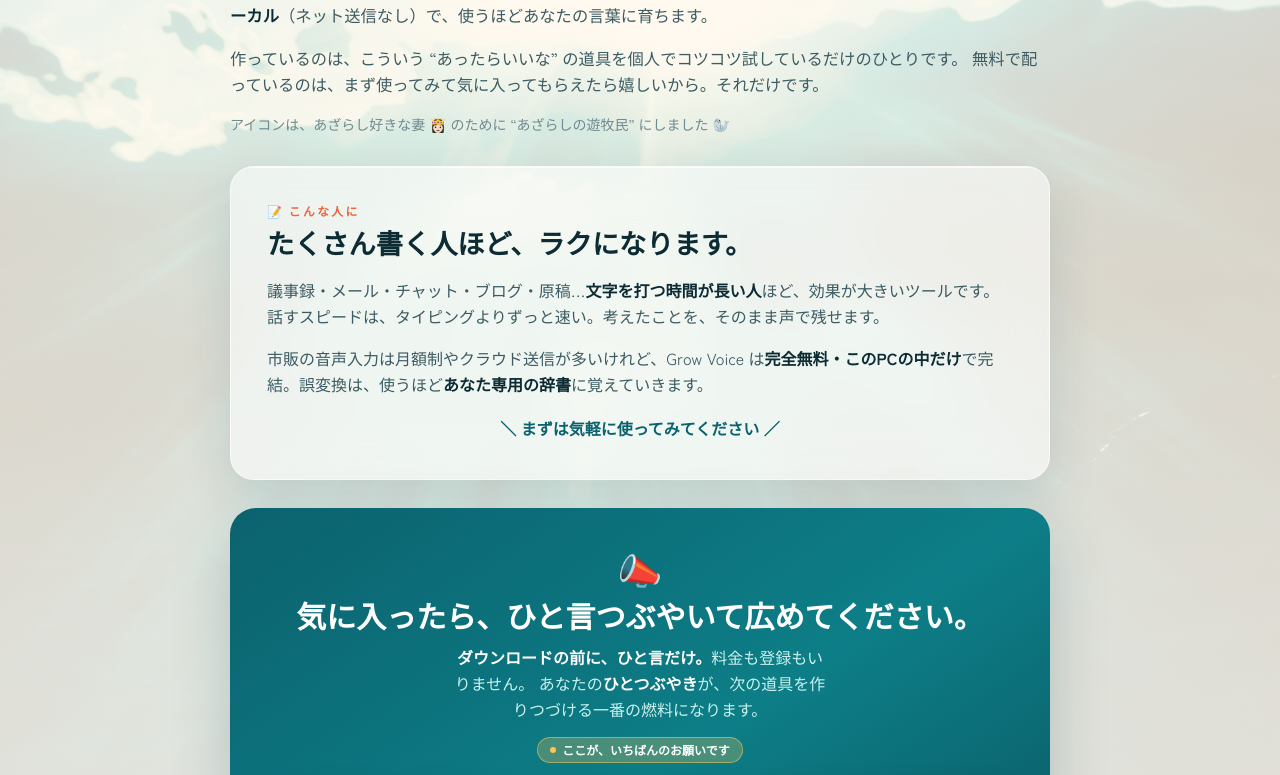
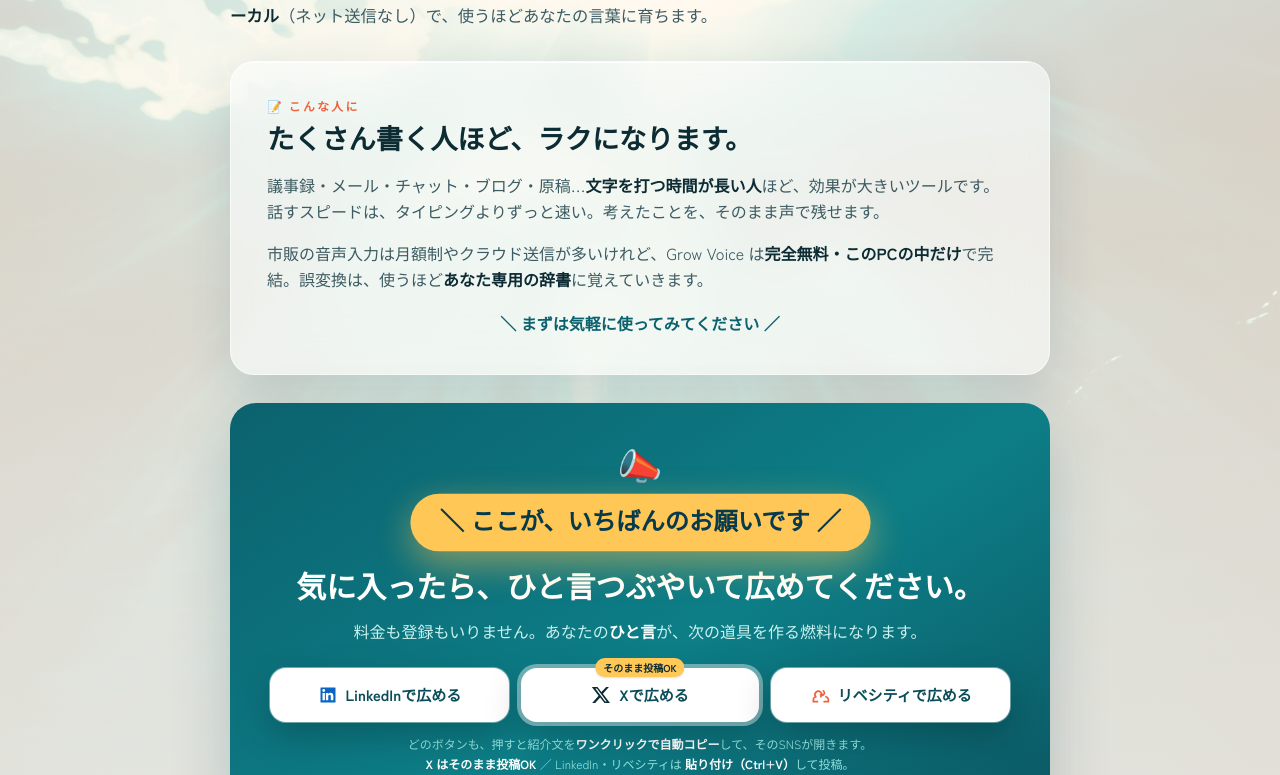
Before and after one commit to yubokumin28/yubokumin-voice-lp, a Next.js app: page /download in a window 1280 px wide. Shown: the part 587-1362 px from the top of the page. Built offline with nearby package versions, Linux system fonts and the light colour scheme; a web font is replaced by a local one.

Commit message:
chore(auto): 2026-07-25 更新 (3 ファイル)

```diff
--- a/app/download/page.tsx
+++ b/app/download/page.tsx
@@ -49,11 +49,6 @@
               <strong className="text-ink">Grow Voice</strong> は、声で話すだけで、整った文章がそのままカーソルに入る音声入力ツールです。
               <strong className="text-ink">月額0円・完全ローカル</strong>（ネット送信なし）で、使うほどあなたの言葉に育ちます。
             </p>
-            <p>
-              作っているのは、こういう “あったらいいな” の道具を個人でコツコツ試しているだけのひとりです。
-              無料で配っているのは、まず使ってみて気に入ってもらえたら嬉しいから。それだけです。
-            </p>
-            <p className="text-sm text-ink-mute">アイコンは、あざらし好きな妻 👸🏻 のために “あざらしの遊牧民” にしました 🦭</p>
           </div>
         </section>
 
@@ -80,14 +75,14 @@
           <div className="absolute inset-0 bg-gradient-to-br from-lagoon-700 via-lagoon-600 to-lagoon-800" />
           <div className="relative p-7 md:p-10 text-center text-white">
             <div className="text-4xl mb-3">📣</div>
-            <h2 className="font-display font-bold text-2xl md:text-3xl mb-2">気に入ったら、ひと言つぶやいて<br className="md:hidden" />広めてください。</h2>
-            <p className="text-lagoon-100 leading-relaxed max-w-[46ch] mx-auto mb-3">
-              <strong className="text-white">ダウンロードの前に、ひと言だけ。</strong>料金も登録もいりません。
-              あなたの<strong className="text-white">ひとつぶやき</strong>が、次の道具を作りつづける一番の燃料になります。
+            <p className="peek-badge inline-block rounded-full bg-sun text-lagoon-900 font-display font-bold text-[clamp(1.05rem,.9rem+.8vw,1.45rem)] px-7 py-2.5 mb-5 shadow-[0_12px_36px_rgba(255,200,87,.5)]">
+              ＼ ここが、いちばんのお願いです ／
             </p>
-            <div className="inline-flex items-center gap-1.5 rounded-full bg-sun/25 border border-sun/50 px-3 py-1 text-xs font-bold text-white mb-6">
-              <span className="w-1.5 h-1.5 rounded-full bg-sun animate-pulse" />ここが、いちばんのお願いです
-            </div>
+            <h2 className="font-display font-bold text-2xl md:text-3xl mb-3">気に入ったら、ひと言つぶやいて<br className="md:hidden" />広めてください。</h2>
+            <p className="text-lagoon-100 leading-relaxed mb-6">
+              料金も登録もいりません。<br className="sm:hidden" />
+              あなたの<strong className="text-white">ひと言</strong>が、次の道具を作る燃料になります。
+            </p>
 
             <ShareButtons />
 
@@ -129,12 +124,12 @@
             </div>
             <div className="flex gap-2 shrink-0">
               <a href="https://github.com/yubokumin28/grow-voice-releases/releases/download/v1.1.0/GrowVoice-Windows-v1.1.0.zip"
-                className="inline-flex items-center gap-1.5 rounded-full px-4 py-2.5 text-sm font-bold text-white bg-lagoon-700 hover:bg-lagoon-800 transition-colors">
+                className="btn-glint inline-flex items-center gap-1.5 rounded-full px-4 py-2.5 text-sm font-bold text-white bg-lagoon-700 hover:bg-lagoon-800 transition-colors">
                 <svg viewBox="0 0 24 24" className="w-4 h-4" fill="currentColor"><path d="M3 5.6 10.4 4.5v7.1H3V5.6Zm0 12.8 7.4 1.1v-7H3v5.9Zm8.4 1.2L21 21V12.6h-9.6v7Zm0-15.7v7.2H21V3l-9.6 1.2Z" /></svg>
                 Windows (約103MB)
               </a>
               <a href="https://github.com/yubokumin28/grow-voice-releases/releases/download/v1.1.0/GrowVoice-macOS-v1.1.0.zip"
-                className="inline-flex items-center gap-1.5 rounded-full px-4 py-2.5 text-sm font-bold text-white bg-ink hover:opacity-90 transition-opacity">
+                className="btn-glint inline-flex items-center gap-1.5 rounded-full px-4 py-2.5 text-sm font-bold text-white bg-ink hover:opacity-90 transition-opacity">
                 <svg viewBox="0 0 24 24" className="w-4 h-4" fill="currentColor"><path d="M16.4 12.7c0-2.3 1.9-3.4 2-3.5-1.1-1.6-2.8-1.8-3.4-1.9-1.4-.1-2.8.8-3.5.8s-1.9-.8-3-.8c-1.5 0-3 .9-3.8 2.3-1.6 2.8-.4 7 1.2 9.3.8 1.1 1.7 2.4 2.9 2.3 1.2 0 1.6-.7 3-.7s1.8.7 3 .7 2-1 2.8-2.2c.9-1.3 1.2-2.5 1.3-2.6-.1 0-2.5-1-2.5-3ZM14.3 5.7c.6-.8 1-1.9.9-3-.9 0-2 .6-2.7 1.4-.6.7-1.1 1.8-.9 2.9 1 .1 2-.5 2.7-1.3Z" /></svg>
                 Mac (約74MB)
               </a>
--- a/app/globals.css
+++ b/app/globals.css
@@ -63,6 +63,16 @@
   animation: ctaSheen 3.6s ease-in-out infinite;
 }
 
+/* ===== DLボタン: ホバーでキラッと光る(1回だけ光沢が走る) ===== */
+.btn-glint { position: relative; overflow: hidden; isolation: isolate; }
+.btn-glint::after {
+  content: ""; position: absolute; top: 0; left: 0; z-index: 0;
+  width: 45%; height: 100%;
+  background: linear-gradient(100deg, transparent 0%, rgba(255,255,255,.65) 50%, transparent 100%);
+  transform: translateX(-160%) skewX(-20deg);
+}
+.btn-glint:hover::after { animation: ctaSheen .7s ease-out; }
+
 /* ===== 好奇心バッジ：ふわっと脈打って中身を覗きたくさせる ===== */
 @keyframes peekPulse {
   0%, 100% { transform: scale(1);    opacity: .92; }
@@ -71,5 +81,5 @@
 .peek-badge { animation: peekPulse 2.4s ease-in-out infinite; }
 
 @media (prefers-reduced-motion: reduce) {
-  .cta-shine, .cta-shine::after, .peek-badge { animation: none !important; }
+  .cta-shine, .cta-shine::after, .peek-badge, .btn-glint::after { animation: none !important; }
 }
--- /dev/null
+++ b/types/gifenc.d.ts
@@ -0,0 +1,2 @@
+// gifenc は型定義未同梱のため最小宣言(/monitor のGIF合成で使用)
+declare module "gifenc";
```
